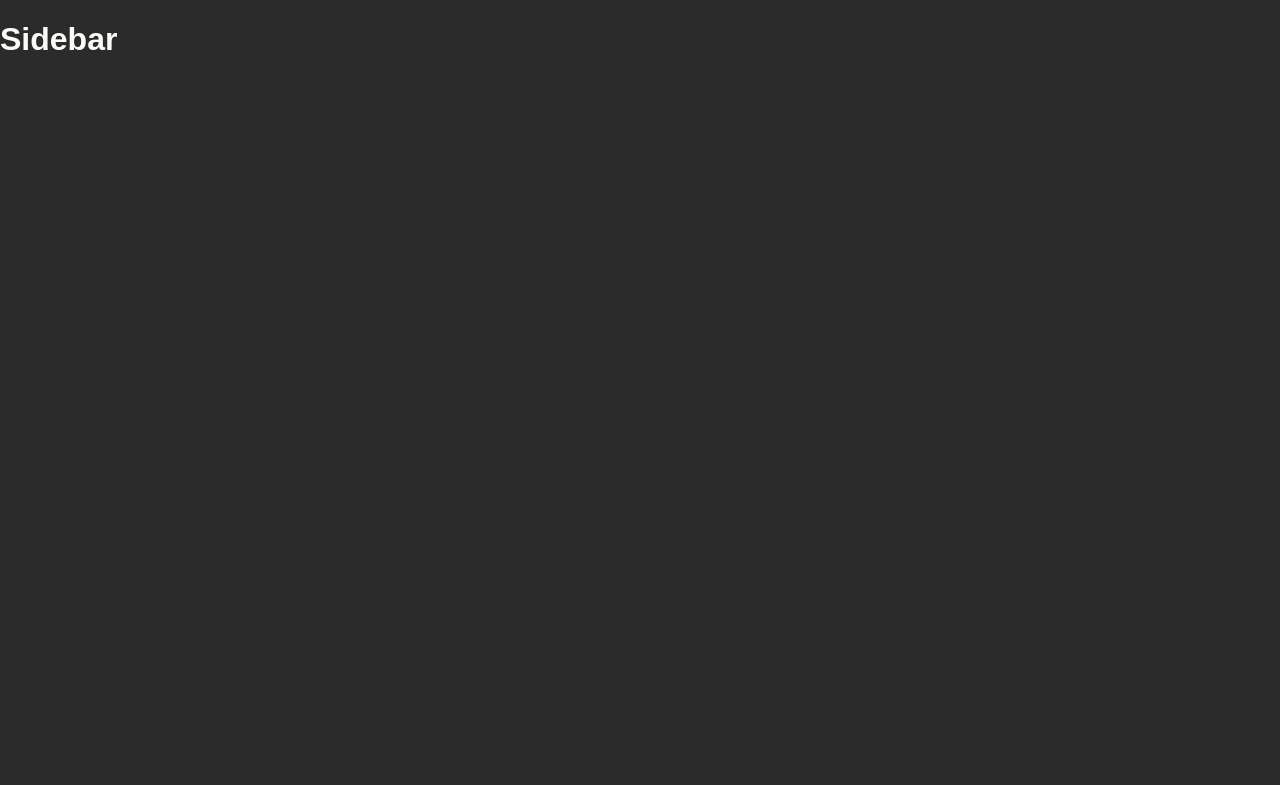
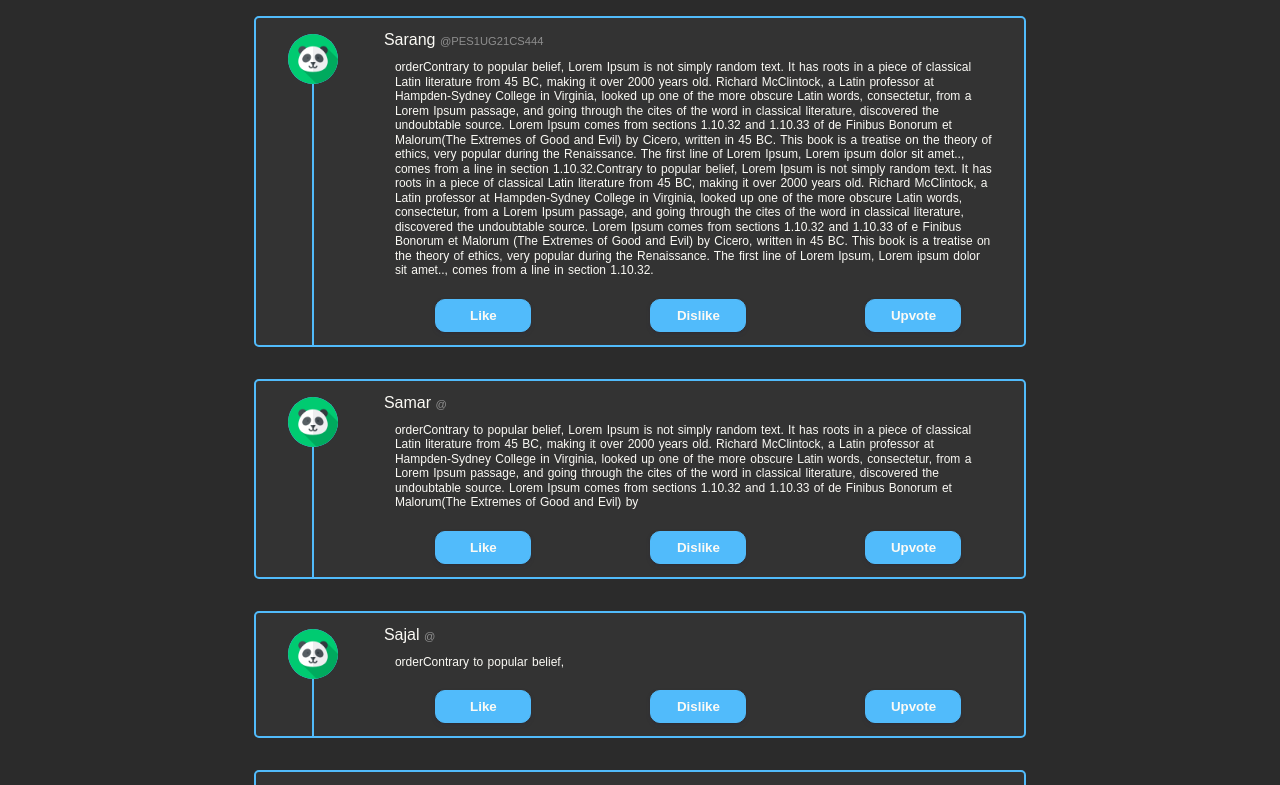
Before and after one commit to we-post/dashboard, a React (Create React App) app: page / in a window 1280 px wide. Shown: the top 785 px of the page. Built offline with nearby package versions, Linux system fonts and the light colour scheme; a web font is replaced by a local one.

Commit message:
Added tweet card component.

```diff
--- a/src/App.css
+++ b/src/App.css
@@ -1,9 +1,11 @@
 @import url('https://fonts.cdnfonts.com/css/sf-compact-display');
+
 :root{
   padding: 0;
   margin: 0;
   --bgcolor: #2B2B2B;
   --fontcolor:#FBFAF5;
+  --accentfontcolor: rgb(142, 142, 142);
   --maincolor:#51BBFB;
 }
 
@@ -11,5 +13,112 @@ body{
   background-color: var(--bgcolor);
   color: var(--fontcolor);
   font-family: 'SF Compact Display', sans-serif;
+}
+
+.comp_center{
+  display: flex;
+  justify-content: center;
+  align-items: center;
+}
+
+/* CARD */
+
+.card_comp{
+  width:60vw;
+  border: 2px solid var(--maincolor);
+  border-radius: 5px;
+  display: flex;
+  gap:1px;
+  margin:1rem;
+  background-color: #333333;
+}
+
+.card_profile{
+  position: relative;
+  padding:1rem;
+  width:100px;
+  overflow: hidden;
+  display: flex;
+  flex-direction: column;
+  align-items: stretch;
+  align-items: center;
+  align-content: space-around;
 
 }
+.card_verticalline{
+  position: absolute;
+  background-color: var(--maincolor);
+  height:100%;
+  z-index: 0;
+  width:2px;
+}
+
+.card_profile_img{
+  z-index: 3;
+
+}
+
+.card_profile_img{
+  background-color: var(--maincolor);
+  height:50px;
+  width:50px;
+  border-radius: 50%;
+  z-index: 1;
+}
+
+.card_content{
+  display: flex;
+  flex-direction: column;
+  justify-content: center;
+  align-items: flex-start;
+  width:100%;
+  padding:0.5rem;
+  padding-right: 1rem;
+}
+
+.card_buttons{
+  width:100%;
+  display:flex;
+  justify-content: space-around;
+  align-items: center;
+  gap:1rem;
+  margin:5px;
+}
+
+
+.user_name{
+  margin:5px;
+  margin-bottom: -5px;
+}
+.user_desc{
+  font-size: 12px;
+  font-weight: 200;
+  align-items: justify;
+  line-height: 14.5px;
+  word-spacing: 1px;
+  margin:1rem;
+}
+
+.card_userid{
+  font-size: 0.7rem;
+  color: var(--accentfontcolor);
+}
+
+.card_btn{
+  font-weight: bold;
+  padding:8px 15px;
+  width:6rem;
+  border-radius: 10px;
+  border: 1px solid var(--maincolor);
+  color: var(--fontcolor);
+  background-color: var(--maincolor);
+  box-shadow: rgba(50, 50, 93, 0.25) 0px 2px 5px -1px, rgba(0, 0, 0, 0.3) 0px 1px 3px -1px;
+  transition: all 100ms linear;
+  text-transform: capitalize;
+}
+
+.card_btn:hover{
+  color: var(--maincolor);
+  background-color: var(--fontcolor);
+
+}
--- a/src/App.js
+++ b/src/App.js
@@ -1,11 +1,13 @@
 import './App.css';
-import Sidebar from './components/sidebar';
+import Homepage from './pages/Homepage';
+
 function App() {
   return (
     <div className="App">
       <header className="App-header">
-        <Sidebar/>
       </header>
+      <Homepage />
+      {/* <Card username="Sarang" desc="something"/> */}
     </div>
   );
 }
--- /dev/null
+++ b/src/components/Card.jsx
@@ -0,0 +1,33 @@
+// import user_pic1 from "../images/user_profile/fox.png"
+import user_pic2 from "../images/user_profile/panda.png"
+
+function Card(props) {
+    return (
+        <div className='comp_center'>
+            <div className='card_comp'>
+                <div className='card_profile'>
+                    {/* <div className='card_profile_block'> */}
+                    <img className="card_profile_img" src={user_pic2} alt=""></img>
+                    {/* </div> */}
+                    <div className="card_verticalline"></div>
+                </div>
+                <div className='card_content'>
+                    <div className='user_name'>{props.username} <span className='card_userid'> @{props.userid}</span></div>
+                    <div className='user_desc'>{props.desc}</div>
+                    <div className='card_buttons'>
+                        <button className="card_btn">Like</button>
+                        <button className="card_btn">Dislike</button>
+                        <button className="card_btn">Upvote</button>
+                    </div>
+                </div>
+            </div>
+        </div>
+    )
+}
+
+export default Card;
+
+
+// export default function Card(props) {
+//     return <h1>Hello, {props.name}</h1>;
+//   }
--- a/src/components/sidebar.js
+++ b/src/components/Sidebar.jsx
@@ -8,4 +8,4 @@ const Sidebar = () => {
   );
 }
 
-export default Sidebar
+export default Sidebar;
--- /dev/null
+++ b/src/components/Welcome.jsx
@@ -0,0 +1,3 @@
+export default function Welcome(props) {
+    return <h1>Hello, {props.name}</h1>;
+  }
```
Also changed, not shown: src/images/user_profile/fox.png (added), src/images/user_profile/panda.png (added), src/pages/Homepage.js (added), src/pages/Profile.js (added).
